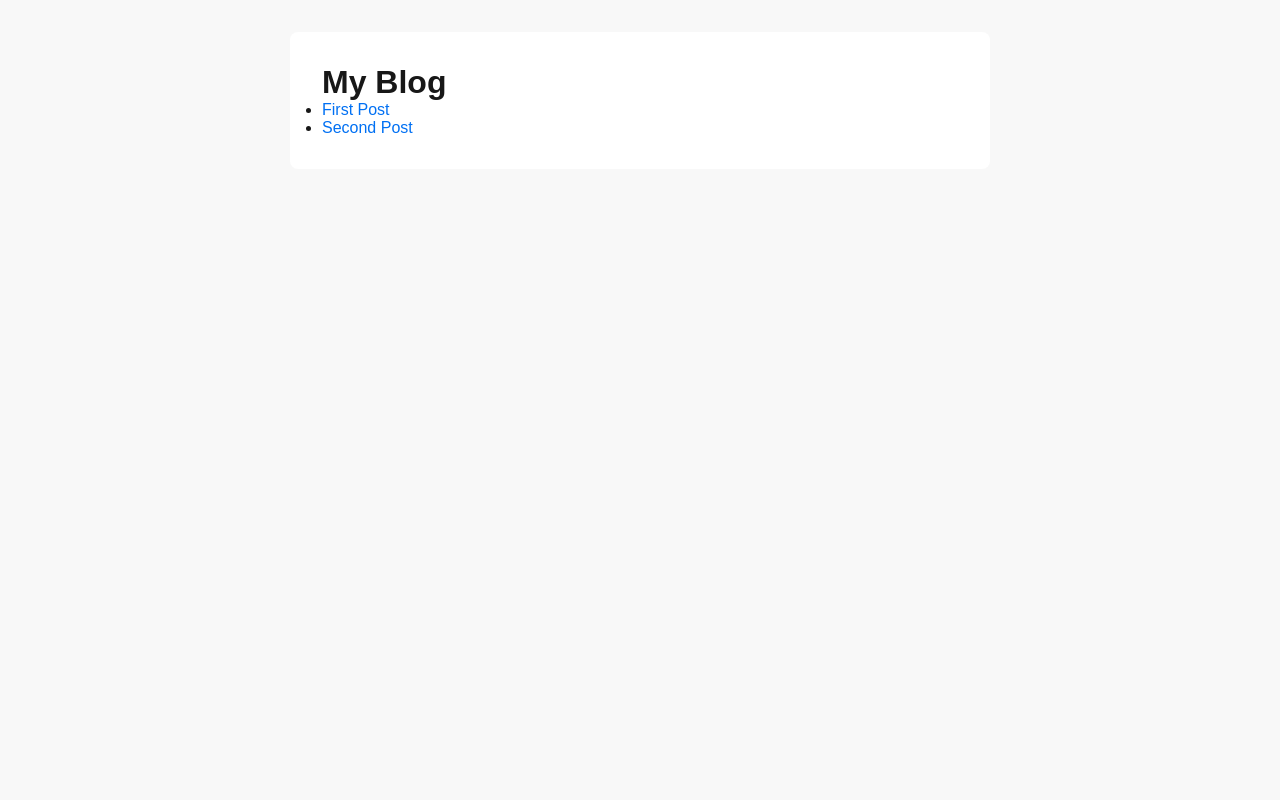
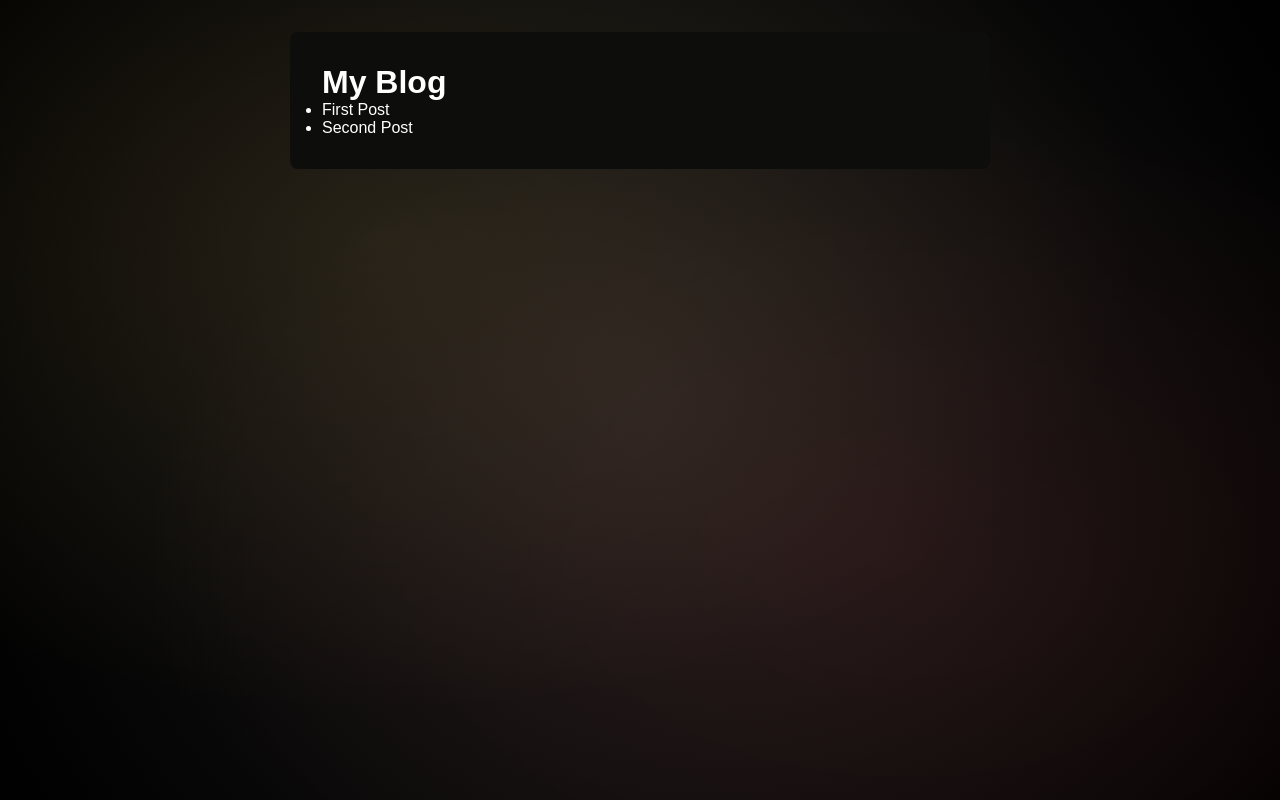
Before and after one commit to zsolt115/the-restaurant, a Next.js app: page / in a window 1280 px wide. Built offline with nearby package versions, Linux system fonts and the light colour scheme.

Commit message:
learning

```diff
--- a/src/app/globals.scss
+++ b/src/app/globals.scss
@@ -1,18 +1,23 @@
 body {
   font-family: sans-serif;
-  background: #f8f8f8;
+  background:
+    radial-gradient(ellipse at 30% 30%, rgba(255, 204, 100, 0.1) 0%, transparent 60%),
+    radial-gradient(ellipse at 70% 70%, rgba(255, 100, 100, 0.1) 0%, transparent 60%),
+    radial-gradient(circle at center, #1a1a1a 0%, #000 100%);
   padding: 2rem;
+  height: 100vh;
+  color: #ffffff;
 }
 
 main {
-  background: white;
+  background: #0D0D0C;
   padding: 2rem;
   border-radius: 8px;
   max-width: 700px;
   margin: 0 auto;
 }
 
-a {
-  color: #0070f3;
-  text-decoration: none;
+
+.title-like {
+  color: #B99F62;
 }
--- a/src/app/posts/[slug]/page.tsx
+++ b/src/app/posts/[slug]/page.tsx
@@ -5,9 +5,13 @@ type Props = {
   params: { slug: string };
 };
 
+export async function generateStaticParams() {
+  return posts.map(post => ({ slug: post.slug }));
+}
+
 export default async function PostPage({ params }: Props) {
+  params = await params // for the error Error: Route "/posts/[slug]" used `params.slug`. `params` should be awaited before using its properties
   const post = posts.find(p => p.slug === params.slug);
-
   if (!post) return notFound();
 
   return (
--- a/src/lib/posts.ts
+++ b/src/lib/posts.ts
@@ -3,12 +3,12 @@ export const posts = [
     id: '1',
     title: 'First Post',
     slug: 'first-post',
-    content: 'This is the content of the first post.'
+    content: 'This is the first post.'
   },
   {
     id: '2',
     title: 'Second Post',
     slug: 'second-post',
-    content: 'Here’s what the second post says.'
+    content: 'This is the second post.'
   }
 ];
```
Also changed, not shown: src/app/home/page.tsx (added), src/app/menu/page.tsx (added).
